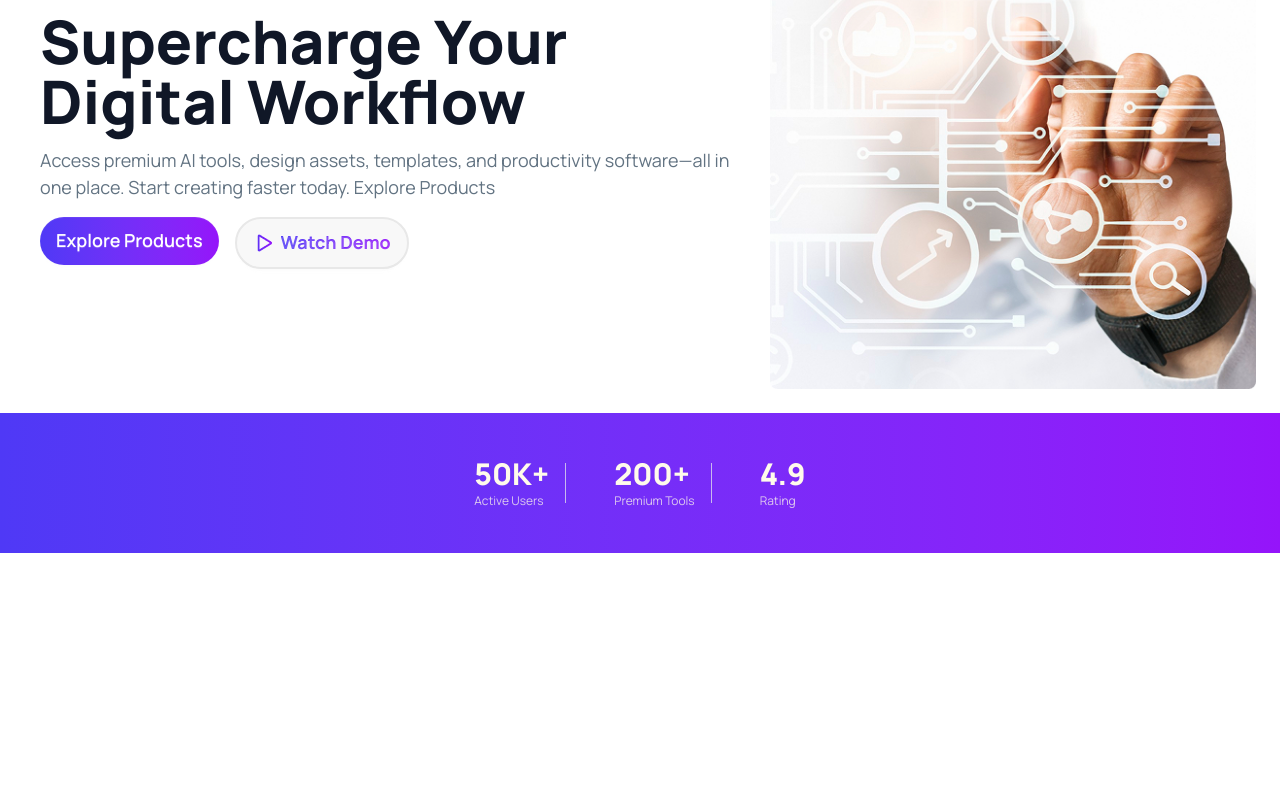
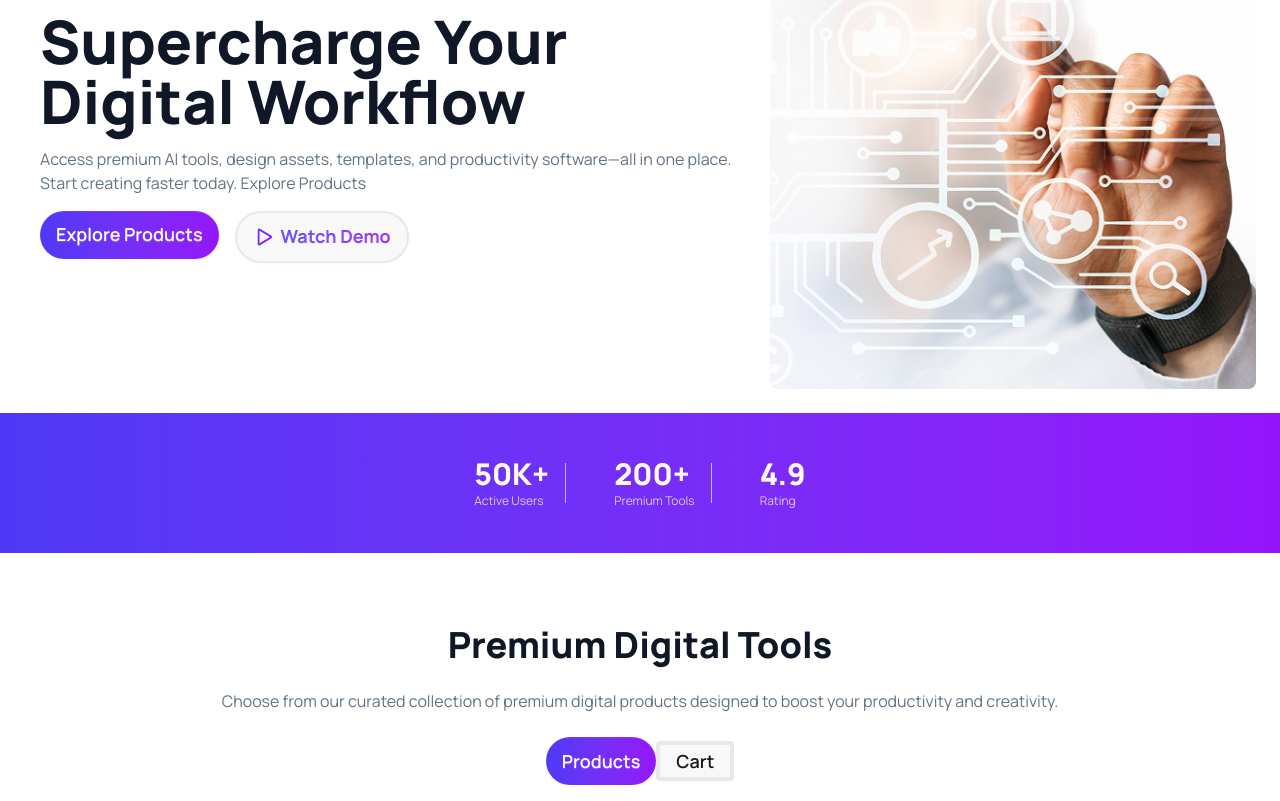
Before and after one commit to NJ-NafsinJahan/digi-tools-platform, a React (Vite) app: page / in a window 1280 px wide. Shown: the part 304-1105 px from the top of the page. Before the commit the page ends 857 px from the top, so only its background shows below. Built offline with nearby package versions, Linux system fonts and the light colour scheme.

Commit message:
add PremiumSection

```diff
--- a/src/App.jsx
+++ b/src/App.jsx
@@ -3,12 +3,14 @@ import { useState } from "react";
 import "./App.css";
 import Navbar from "./assets/components/Navbar/Navbar";
 import Banner from "./assets/components/Banner/Banner";
+import PremiumSection from "./assets/components/PremiumSection/PremiumSection";
 
 function App() {
   return (
     <>
       <Navbar />
       <Banner />
+      <PremiumSection />
     </>
   );
 }
--- a/src/assets/components/Banner/Banner.jsx
+++ b/src/assets/components/Banner/Banner.jsx
@@ -19,7 +19,7 @@ const Banner = () => {
             Supercharge Your <br /> Digital Workflow
           </h1>
 
-          <p className="font-normal text-[18px] text-[#627382] m-4">
+          <p className="font-normal text-[16px] text-[#627382] m-4">
             Access premium AI tools, design assets, templates, and productivity
             software—all in one place. Start creating faster today. Explore
             Products
@@ -44,7 +44,7 @@ const Banner = () => {
         </div>
       </div>
 
-      <div className="bg-linear-to-r from-[#4F39F6] to-[#9514FA] flex justify-center items-center h-35">
+      <div className="bg-linear-to-r from-[#4F39F6] to-[#9514FA] flex justify-center items-center h-35 mb-14">
         <div className="p-4 flex items-center">
           <div>
             <h1 className="font-extrabold text-3xl text-amber-50">50K+</h1>
@@ -73,4 +73,5 @@ const Banner = () => {
     </>
   );
 };
+
 export default Banner;
--- /dev/null
+++ b/src/assets/components/PremiumSection/PremiumSection.jsx
@@ -0,0 +1,33 @@
+import React from "react";
+
+const PremiumSection = () => {
+  return (
+    <>
+      {/* div for card banner */}
+      <div className="flex flex-col justify-center items-center gap-4 p-4">
+        <h1 className="font-extrabold text-4xl text-[#101727] ">
+          Premium Digital Tools
+        </h1>
+        <p className="font-normal text-[16px] text-[#627382] py-2 ">
+          Choose from our curated collection of premium digital products
+          designed to boost your productivity and creativity.
+        </p>
+
+        {/* for button div */}
+        <div>
+          <button className="btn font-semibold text-[18px] text-white rounded-4xl bg-linear-to-r from-[#4F39F6] to-[#9514FA] border-none px-4 py-6">
+            Products
+          </button>
+          <button className="btn font-semibold text-[18px] border-4">
+            Cart
+          </button>
+        </div>
+      </div>
+
+      {/* div for cards */}
+      <div className=""></div>
+    </>
+  );
+};
+
+export default PremiumSection;
```
